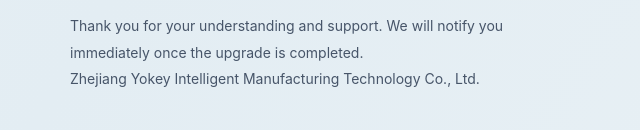
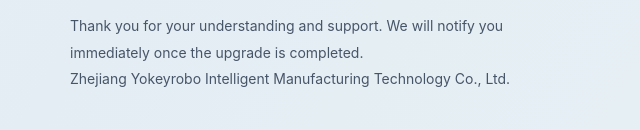
Before and after one commit to yang1112233/yokeyrobo-en, a plain HTML site: page index.html in a window 1280 px wide. Shown: the part 670-800 px from the top of the page, 30-670 px from the left. Drawn offline with Linux system fonts and the light colour scheme.

Commit message:
Update index.html

```diff
--- a/index.html
+++ b/index.html
@@ -185,7 +185,7 @@
       <div class="footer">
         Thank you for your understanding and support. We will notify you immediately
         once the upgrade is completed.<br>
-        Zhejiang Yokey Intelligent Manufacturing Technology Co., Ltd.<br>
+        Zhejiang Yokeyrobo Intelligent Manufacturing Technology Co., Ltd.<br>
       </div>
     </div>
 
```
